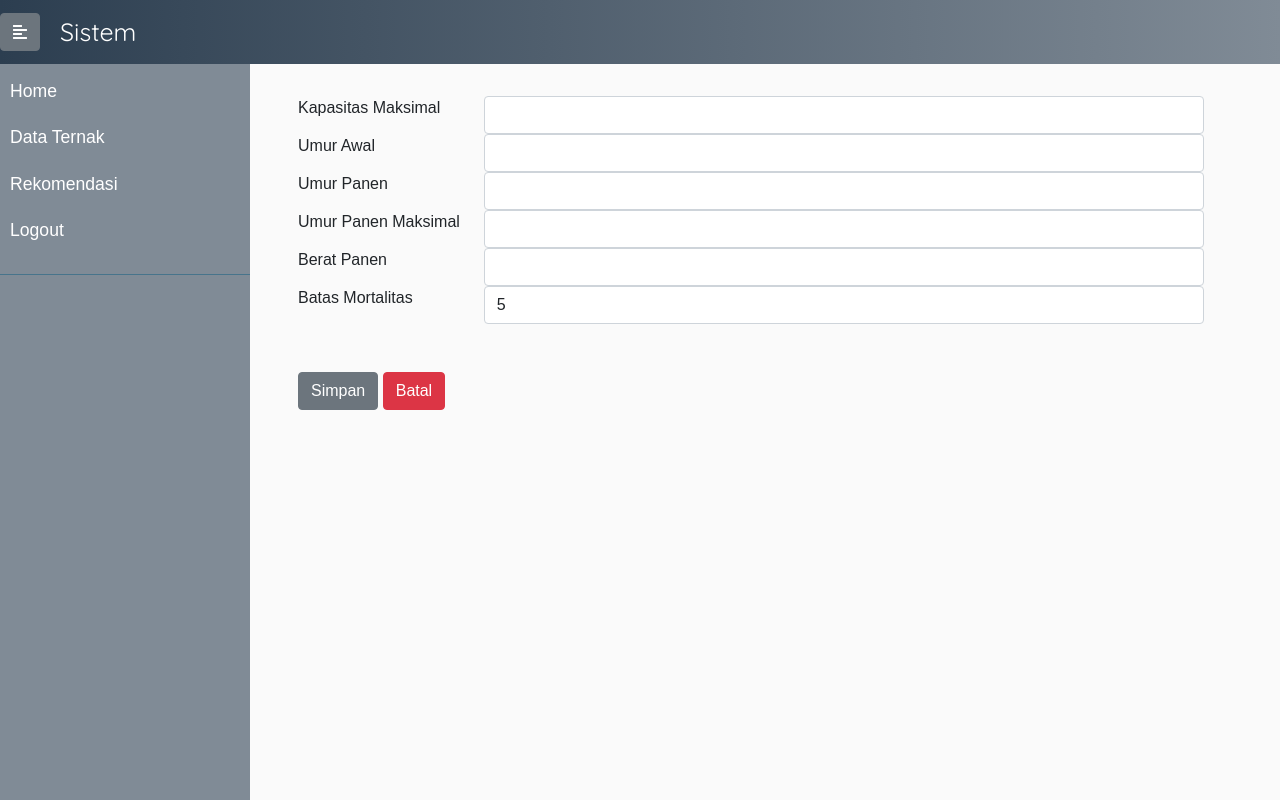
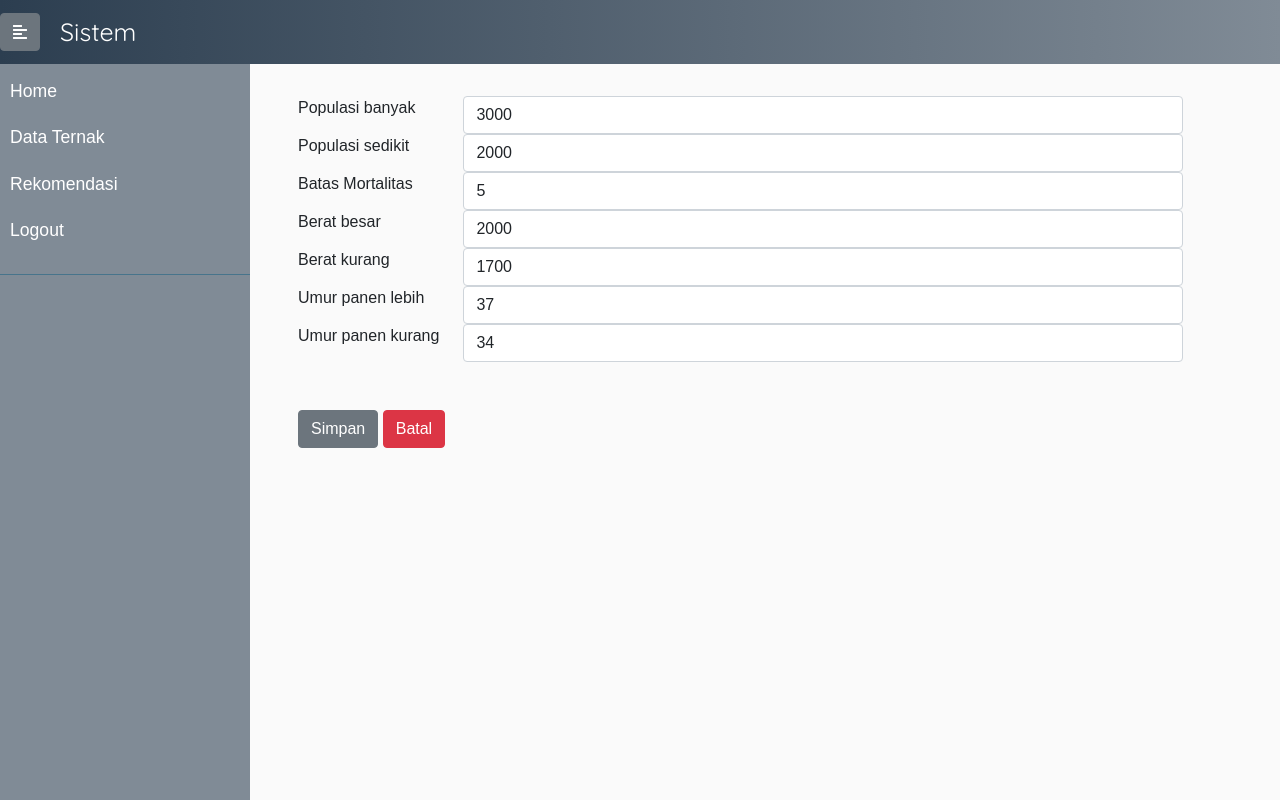
Before and after one commit to iamwahid/decision-tree, a PHP site: page /setting.php in a window 1280 px wide. Run offline with PHP 8.4, Linux system fonts and the light colour scheme; a user stored in the database is signed in; data comes from the database, SQL or seed files in the repository; both versions use the stored data as it was after the commit; some libraries are stand-ins or nearby versions.

Commit message:
update from client

```diff
--- a/setting.php
+++ b/setting.php
@@ -3,12 +3,15 @@ include "config.php";
 include ('check_login.php');
 
 $settings = [
-    'kapasitas_maksimal' => '',
-    'umur_awal' => '',
-    'umur_panen' => '',
-    'umur_panen_maksimal' => '',
-    'berat_panen' => '',
+    'populasi_banyak' => '',
+    'populasi_sedikit' => '',
     'batas_mortalitas' => '',
+    'berat_besar' => '',
+    'berat_kurang' => '',
+    'umur_lebih' => '',
+    'umur_kurang' => '',
+    'aturan_pakan' => '',
+    'aturan_suhu' => '',
 ];
 
 if (isset($_POST['action'])) {
@@ -41,45 +44,23 @@ include("layout/sidebar.php");
         <form action="" method="POST" enctype="multipart/form-data">
         <div class="form-group row">
             <div class="col-sm">
-                <label>Kapasitas Maksimal</label>
+                <label>Populasi banyak </label>
             </div>
             <div class="col-sm">
-                <input class="form-control form-control" type="text" name="settings[kapasitas_maksimal]" style="width:45rem" value="<?=$settings['kapasitas_maksimal']?>">
+                <input class="form-control form-control" type="text" name="settings[populasi_banyak]" style="width:45rem" value="<?=$settings['populasi_banyak']?>">
             </div>
         </div>
+
         <div class="form-group row">
             <div class="col-sm">
-                <label>Umur Awal</label>
+                <label>Populasi sedikit</label>
             </div>
             <div class="col-sm">
-                <input class="form-control form-control" type="text" name="settings[umur_awal]" style="width:45rem" value="<?=$settings['umur_awal']?>">
+                <input class="form-control form-control" type="text" name="settings[populasi_sedikit]" style="width:45rem" value="<?=$settings['populasi_sedikit']?>">
             </div>
         </div>
+
         <div class="form-group row">
-            <div class="col-sm">
-                <label>Umur Panen</label>
-            </div>
-            <div class="col-sm">
-                <input class="form-control form-control" type="text" name="settings[umur_panen]" style="width:45rem" value="<?=$settings['umur_panen']?>">
-            </div>
-        </div>
-        <div class="form-group row">
-            <div class="col-sm">
-                <label>Umur Panen Maksimal</label>
-            </div>
-            <div class="col-sm">
-                <input class="form-control form-control" type="text" name="settings[umur_panen_maksimal]" style="width:45rem" value="<?=$settings['umur_panen_maksimal']?>">
-            </div>
-        </div>
-        <div class="form-group row">
-            <div class="col-sm">
-                <label>Berat Panen</label>
-            </div>
-            <div class="col-sm">
-                <input class="form-control form-control" type="text" name="settings[berat_panen]" style="width:45rem" value="<?=$settings['berat_panen']?>">
-            </div>
-        </div>
-         <div class="form-group row">
             <div class="col-sm">
                 <label>Batas Mortalitas</label>
             </div>
@@ -87,6 +68,41 @@ include("layout/sidebar.php");
                 <input class="form-control form-control" type="text" name="settings[batas_mortalitas]" style="width:45rem" value="<?=$settings['batas_mortalitas']?>">
             </div>
         </div>
+        <div class="form-group row">
+            <div class="col-sm">
+                <label>Berat besar</label>
+            </div>
+            <div class="col-sm">
+                <input class="form-control form-control" type="text" name="settings[berat_besar]" style="width:45rem" value="<?=$settings['berat_besar']?>">
+            </div>
+        </div>
+
+        <div class="form-group row">
+            <div class="col-sm">
+                <label>Berat kurang</label>
+            </div>
+            <div class="col-sm">
+                <input class="form-control form-control" type="text" name="settings[berat_kurang]" style="width:45rem" value="<?=$settings['berat_kurang']?>">
+            </div>
+        </div>
+        <div class="form-group row">
+            <div class="col-sm">
+                <label>Umur panen lebih</label>
+            </div>
+            <div class="col-sm">
+                <input class="form-control form-control" type="text" name="settings[umur_lebih]" style="width:45rem" value="<?=$settings['umur_lebih']?>">
+            </div>
+        </div>
+
+        <div class="form-group row">
+            <div class="col-sm">
+                <label>Umur panen kurang</label>
+            </div>
+            <div class="col-sm">
+                <input class="form-control form-control" type="text" name="settings[umur_kurang]" style="width:45rem" value="<?=$settings['umur_kurang']?>">
+            </div>
+        </div>
+
         <div>
             <div class="col-sm mt-5">
                 <button type="submit" name="action" value="save" class="btn btn-secondary">Simpan</button>
```
Also changed, not shown: dataset_action.php (+1 -6 lines), dataset_info.php (+0 -10 lines), db.sql (+19 -14 lines), decision_tree_v2.php (+33 -24 lines), home.php (+35 -72 lines).
